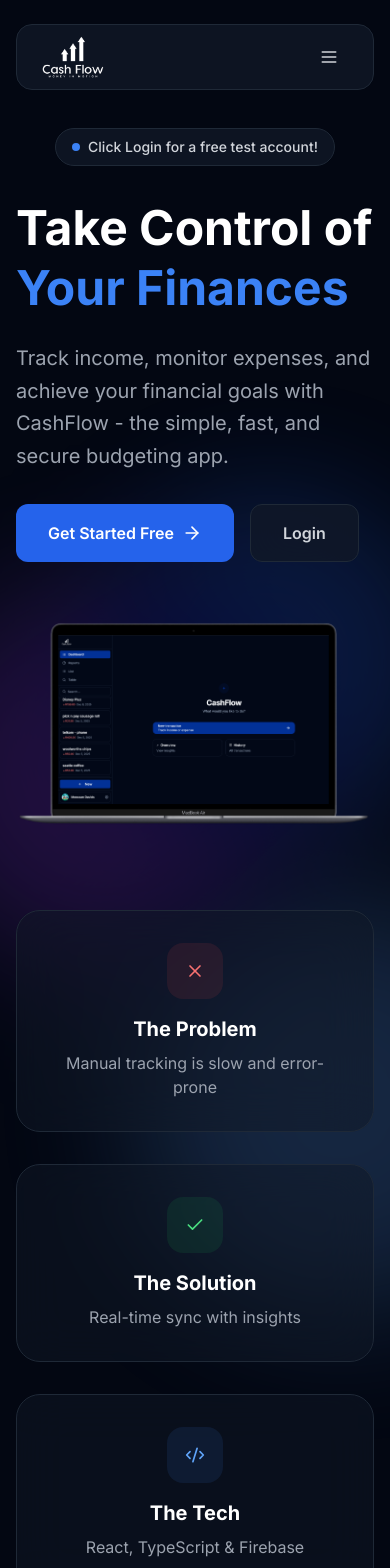
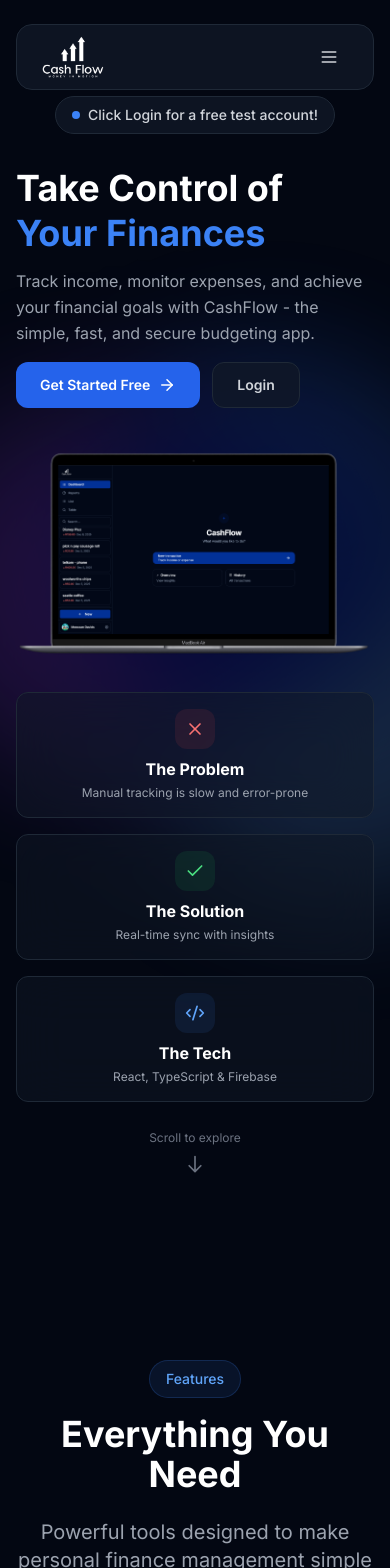
Before and after one commit to MeezaanD/cash-flow, a React (Vite) app: page / in a window 390 px wide. Shown: the top 1568 px of the page. Built offline with nearby package versions, Linux system fonts and the light colour scheme; no server answers.

Commit message:
fix: laptop screen size adjusments

```diff
--- a/src/components/website/Hero.tsx
+++ b/src/components/website/Hero.tsx
@@ -45,7 +45,7 @@
 	}, []);
 
 	return (
-		<section className="relative min-h-screen flex items-center justify-center overflow-hidden pt-32 pb-20 px-4 sm:px-6 lg:px-8">
+		<section className="relative min-h-screen flex items-center justify-center overflow-hidden pt-24 lg:pt-32 pb-12 lg:pb-20 px-4 sm:px-6 lg:px-8">
 			{/* Animated gradient background */}
 			<div className="absolute inset-0 bg-gray-950">
 				<div className="absolute inset-0 opacity-20">
@@ -87,28 +87,28 @@
 					</span>
 				</div>
 
-				<div className="grid lg:grid-cols-2 gap-12 items-center mb-20">
-					<div className="space-y-8">
-						<div className="space-y-6">
-							<h1 className="text-5xl sm:text-6xl lg:text-7xl font-bold leading-tight">
+				<div className="grid lg:grid-cols-2 gap-8 lg:gap-12 items-center mb-8 lg:mb-12">
+					<div className="space-y-4 lg:space-y-6">
+						<div className="space-y-3 lg:space-y-4">
+							<h1 className="text-4xl sm:text-5xl lg:text-6xl xl:text-7xl font-bold leading-tight">
 								<span className="block text-white">Take Control of</span>
 								<span className="block text-blue-500">Your Finances</span>
 							</h1>
-							<p className="text-xl text-gray-400 leading-relaxed max-w-xl">
+							<p className="text-base lg:text-lg xl:text-xl text-gray-400 leading-relaxed max-w-xl">
 								Track income, monitor expenses, and achieve your financial goals
 								with CashFlow - the simple, fast, and secure budgeting app.
 							</p>
 						</div>
 
-						<div className="flex flex-wrap gap-4">
+						<div className="flex flex-wrap gap-3 lg:gap-4">
 							<button
 								onClick={() => onAuthClick('register')}
-								className="group px-8 py-4 text-base font-semibold bg-blue-600 text-white rounded-xl hover:bg-blue-700 transition-all duration-300"
+								className="group px-6 py-3 lg:px-8 lg:py-4 text-sm lg:text-base font-semibold bg-blue-600 text-white rounded-xl hover:bg-blue-700 transition-all duration-300"
 							>
 								<span className="flex items-center gap-2">
 									Get Started Free
 									<ArrowRight
-										size={20}
+										size={18}
 										className="group-hover:translate-x-1 transition-transform"
 									/>
 								</span>
@@ -116,7 +116,7 @@
 
 							<button
 								onClick={() => onAuthClick('login')}
-								className="px-8 py-4 text-base font-semibold text-gray-300 bg-gray-900/80 backdrop-blur-xl border border-gray-800 rounded-xl hover:bg-gray-800/80 hover:text-white transition-all duration-300"
+								className="px-6 py-3 lg:px-8 lg:py-4 text-sm lg:text-base font-semibold text-gray-300 bg-gray-900/80 backdrop-blur-xl border border-gray-800 rounded-xl hover:bg-gray-800/80 hover:text-white transition-all duration-300"
 							>
 								Login
 							</button>
@@ -134,21 +134,21 @@
 
 				{/* Steps */}
 				<div className="relative">
-					<div className="grid md:grid-cols-3 gap-8">
+					<div className="grid md:grid-cols-3 gap-4 lg:gap-6 xl:gap-8">
 						{steps.map((step, i) => (
 							<div key={i} className="group relative">
-								<div className="relative bg-gray-900/50 backdrop-blur-xl border border-gray-800 rounded-3xl p-8 hover:bg-gray-900/70 transition-all duration-500 hover:scale-105">
-									<div className="flex flex-col items-center text-center space-y-4">
+								<div className="relative bg-gray-900/50 backdrop-blur-xl border border-gray-800 rounded-xl lg:rounded-2xl xl:rounded-3xl p-4 lg:p-6 xl:p-8 hover:bg-gray-900/70 transition-all duration-500 hover:scale-105">
+									<div className="flex flex-col items-center text-center space-y-2 lg:space-y-3">
 										<div
-											className={`inline-flex items-center justify-center w-14 h-14 rounded-2xl ${step.color} group-hover:scale-110 transition-transform duration-300`}
+											className={`inline-flex items-center justify-center w-10 h-10 lg:w-12 lg:h-12 xl:w-14 xl:h-14 rounded-xl lg:rounded-2xl ${step.color} group-hover:scale-110 transition-transform duration-300`}
 										>
 											<div className={step.iconColor}>{step.icon}</div>
 										</div>
 										<div>
-											<h3 className="text-xl font-bold text-white mb-2">
+											<h3 className="text-base lg:text-lg xl:text-xl font-bold text-white mb-1 lg:mb-2">
 												{step.title}
 											</h3>
-											<p className="text-gray-400">{step.description}</p>
+											<p className="text-xs lg:text-sm xl:text-base text-gray-400">{step.description}</p>
 										</div>
 									</div>
 								</div>
@@ -158,11 +158,11 @@
 				</div>
 
 				{/* Scroll indicator */}
-				<div className="text-center mt-16">
+				<div className="text-center mt-8 lg:mt-12 xl:mt-16">
 					<div className="inline-flex flex-col items-center text-gray-500 animate-bounce">
-						<span className="text-sm mb-2">Scroll to explore</span>
+						<span className="text-xs lg:text-sm mb-2">Scroll to explore</span>
 						<svg
-							className="w-6 h-6"
+							className="w-5 h-5 lg:w-6 lg:h-6"
 							fill="none"
 							stroke="currentColor"
 							viewBox="0 0 24 24"
```
